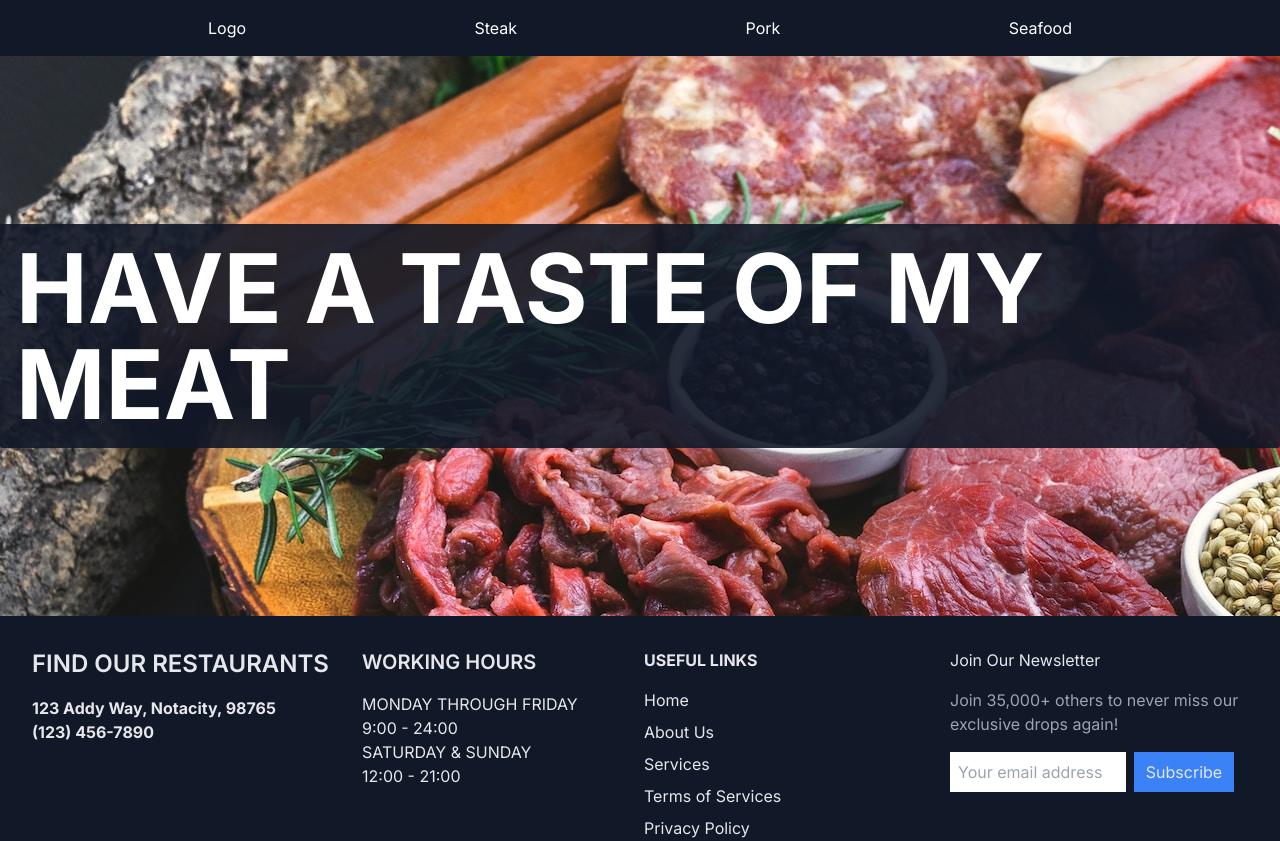
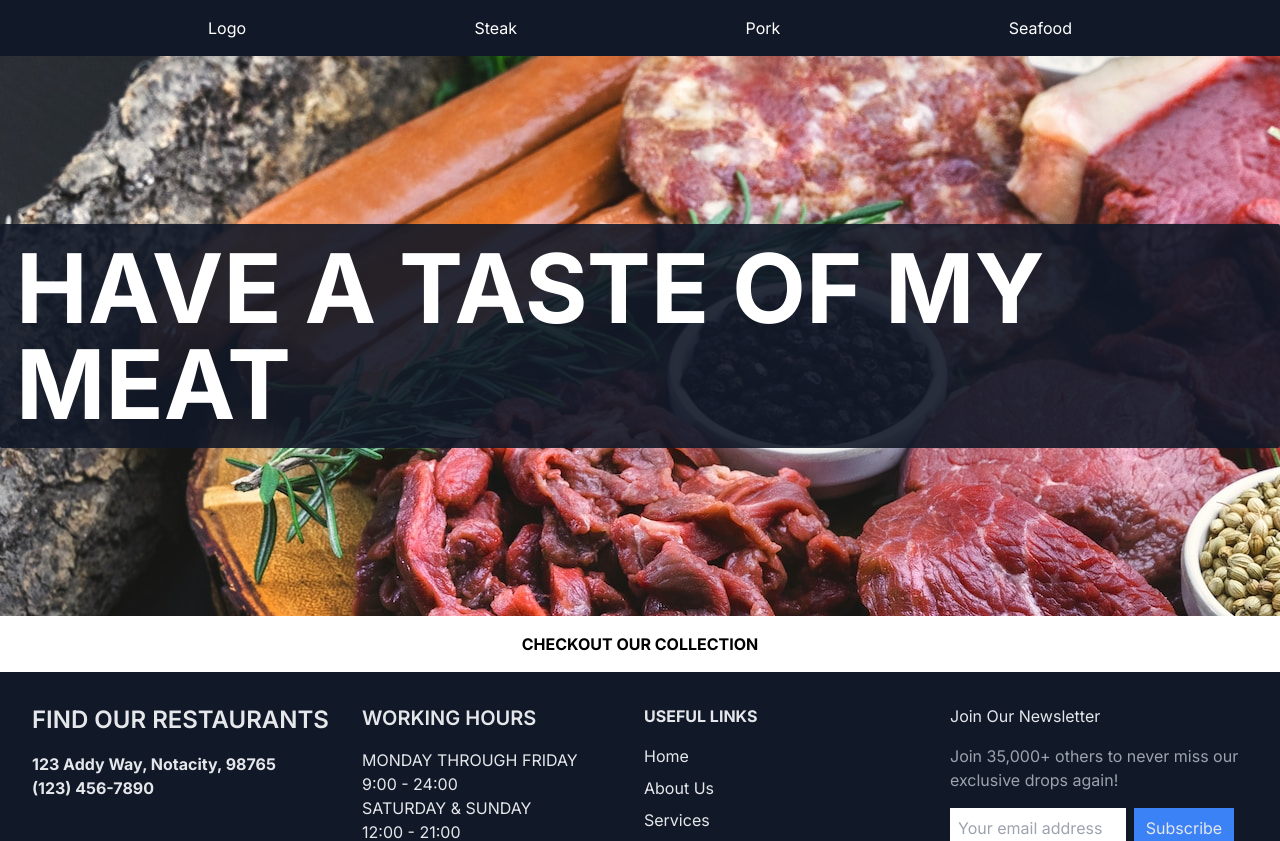
Before and after one commit to bennguyenn24/nextjs-steakhouse-society, a Next.js app: page / in a window 1280 px wide. Shown: the top 841 px of the page. Built offline with nearby package versions, Linux system fonts and the light colour scheme.

Commit message:
Fixed up Hero section

```diff
--- a/app/components/HeroSection.jsx
+++ b/app/components/HeroSection.jsx
@@ -1,7 +1,18 @@
+import Link from "next/link";
+
 const HeroSection = () => {
     return (
-        <div className="text-8xl font-bold flex items-center justify-center h-[70vh] custom-bg text-white">
-            <p className="bg-gray-900/90 p-4 rounded-sm">HAVE A TASTE OF MY MEAT</p>
+        <div>
+            <div className="text-8xl font-bold flex items-center justify-center h-[70vh] custom-bg text-white">
+                <p className="bg-gray-900/90 p-4 rounded-sm">
+                    HAVE A TASTE OF MY MEAT
+                </p>
+            </div>
+            <div>
+                <Link className="bg-white flex text-center justify-center font-bold hover:text-blue-900 p-4 rounded-sm" href="/collection" >
+                        CHECKOUT OUR COLLECTION
+                </Link>
+            </div>
         </div>
     );
 };
```
